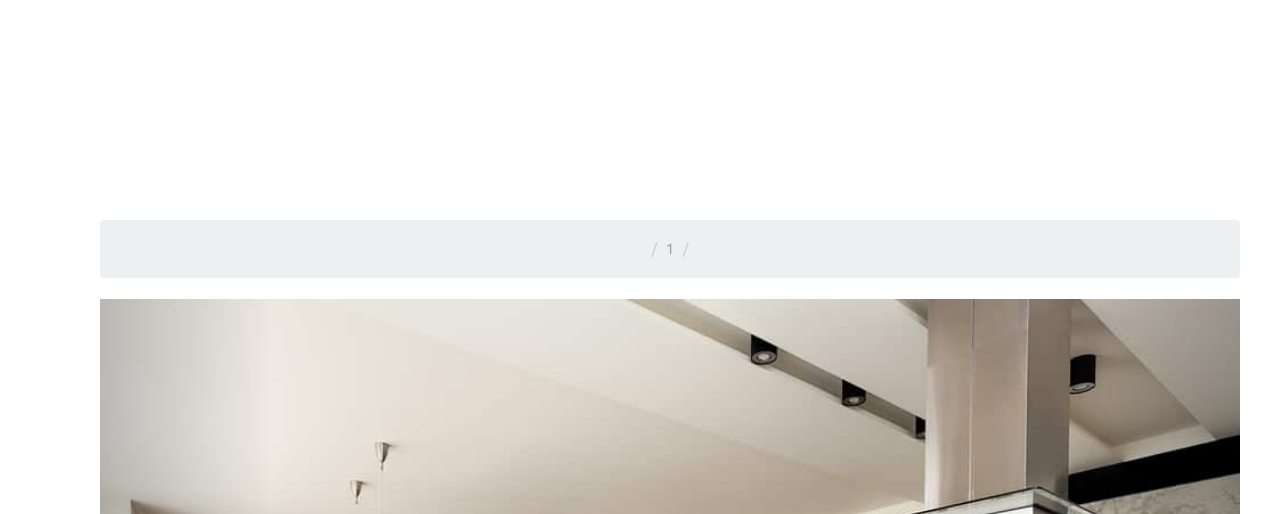
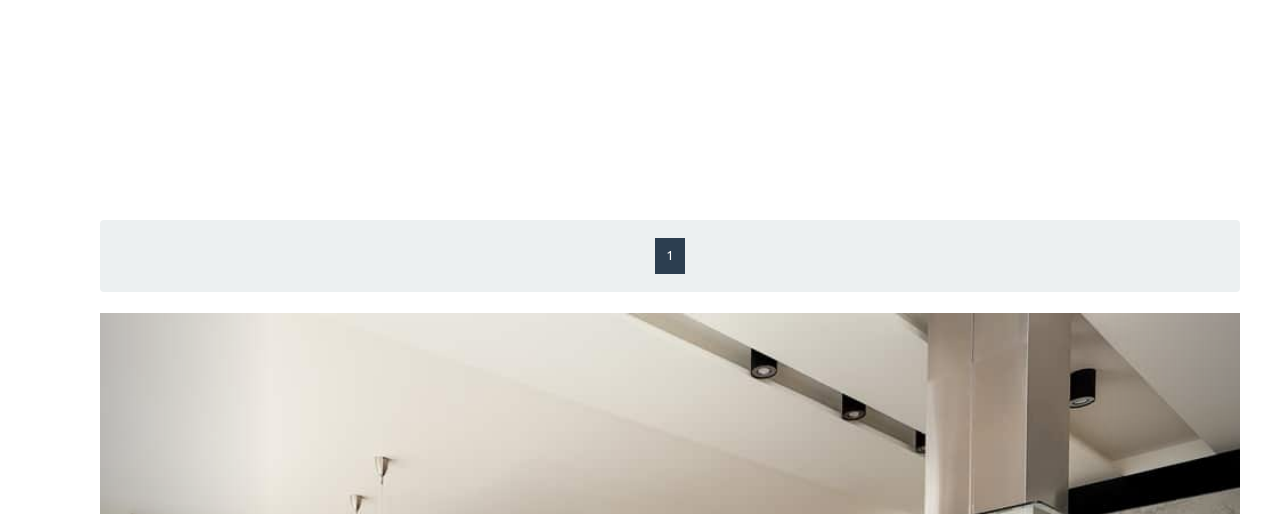
Before and after one commit to latototita/laban-ANNOTHER-TRIAL, a Django app: page /store/ in a window 1280 px wide. Shown: the part 1607-2121 px from the top of the page. Run offline with Django 3.2, Linux system fonts and the light colour scheme; data comes from the database, SQL or seed files in the repository; some libraries are stand-ins or nearby versions.

Commit message:
Update index.html

```diff
--- a/store/templates/index.html
+++ b/store/templates/index.html
@@ -122,31 +122,29 @@
 		<ol class="breadcrumb">
 			<p>
 				{% if product_list.has_previous %}
-				    <li><a href="?page={{ page_obj.previous_page_number }}"><i class="fa fa-chevron-left" aria-hidden="true"></i></a></li>
-				{% else %}
-				    <li class="disabled"><span><i class="fa fa-chevron-left" aria-hidden="true"></i></span></li>
+				    <a href="?page={{ product_list.previous_page_number }}" class="btn btn-primary btn-outline-info btn-sm mt-3">Previous</a>
+
 				{% endif %}
 
 				{% if product_list.number|add:'-4' > 1 %}
-				    <li><a href="?page={{ page_obj.number|add:'-5' }}">&hellip;</a></li>
+				    <li class="btn btn-primary btn-outline-info btn-sm mt-3"><a href="?page={{ product_list.number|add:'-5' }}">&hellip;</a></li>
 				{% endif %}
 
 				{% for i in product_list.paginator.page_range %}
 				    {% if product_list.number == i %}
-					<li class="active"><span>{{ i }} <span class="sr-only">(current)</span></span></li>
+					<li class="btn btn-primary btn-outline-info btn-sm mt-3"><span>{{ i }} <span class="sr-only">(current)</span></span></li>
 				    {% elif i > product_list.number|add:'-5' and i < product_list.number|add:'5' %}
-					<li><a href="?page={{ i }}">{{ i }}</a></li>
+					<li class="btn btn-primary btn-outline-info btn-sm mt-3"><a href="?page={{ i }}">{{ i }}</a></li>
 				    {% endif %}
 				{% endfor %}
 
 				{% if product_list.paginator.num_pages > product_list.number|add:'4' %}
-				    <li><a href="?page={{ page_obj.number|add:'5' }}">&hellip;</a></li>
+				    <li class="btn btn-primary btn-outline-info btn-sm mt-3"><a href="?page={{ product_list.number|add:'5' }}">&hellip;</a></li>
 				{% endif %}
 
 				{% if product_list.has_next %}
-				    <li><a href="?page={{ page_obj.next_page_number }}"><i class="fa fa-chevron-right" aria-hidden="true"></i></a></li>
-				{% else %}
-				    <li class="disabled"><span><i class="fa fa-chevron-right" aria-hidden="true"></i></span></li>
+				    <a href="?page={{ product_list.next_page_number }}" class="btn btn-primary btn-outline-info btn-sm mt-3">Next</a>
+
 				{% endif %}
 		</p>
 
```
